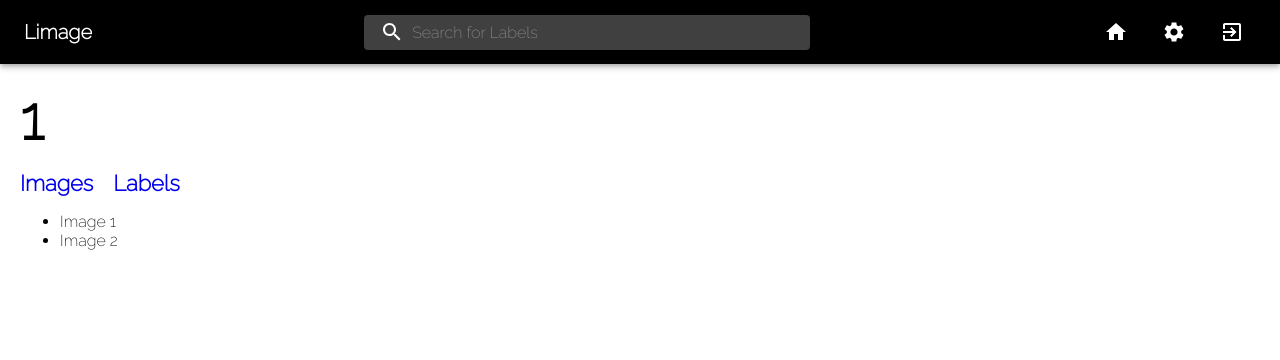
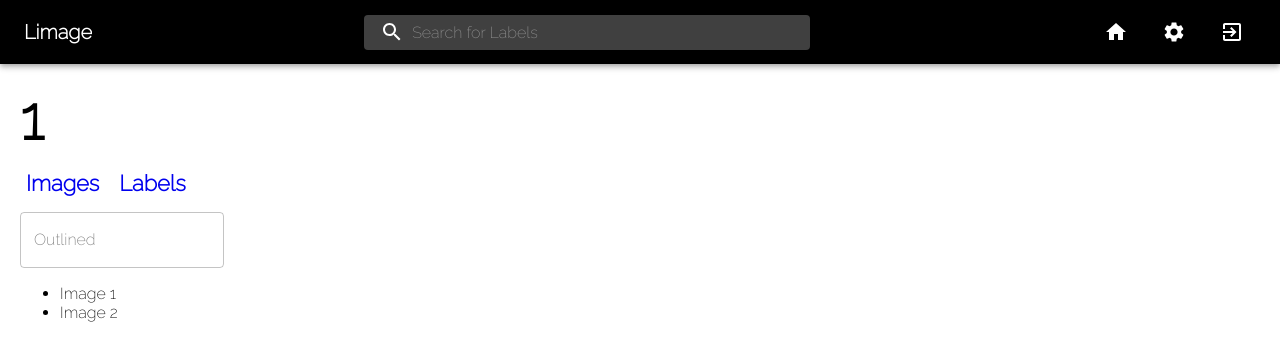
Before and after one commit to rishivijayv/limage-frontend, a React (Create React App) app: page /1 in a window 1280 px wide. Shown: the top 360 px of the page. Built offline with nearby package versions, Linux system fonts and the light colour scheme.

Commit message:
Added simple textfield for searching user's labels

```diff
--- a/src/User/User.js
+++ b/src/User/User.js
@@ -10,6 +10,7 @@ import Settings from './Settings/Settings';
 import UploadedImages from './UploadedImages/UploadedImages';
 import SavedImages from './SavedImages/SavedImages';
 import Navigation from '../Navigation/Navigation';
+import TextField from '@material-ui/core/TextField';
 import { makeStyles } from '@material-ui/core/styles';
 
 const useStyles = makeStyles((theme) => ({
@@ -25,6 +26,7 @@ const useStyles = makeStyles((theme) => ({
     profileOptions: {
         listStyleType: 'none',
         padding: '0',
+        marginLeft: '6px',
         '& a': {
             textDecoration: 'none',
             fontWeight: '900',
@@ -47,6 +49,7 @@ function User(){
             <Navigation />
                 <div className={classes.mainContainer}>
                     <div className={classes.username}>{username}</div>
+
                     <ul className={classes.profileOptions}>
                         <li>
                             <Link to={match.url}>Images</Link>
@@ -58,6 +61,8 @@ function User(){
                             <Link to={`${match.url}/settings`}> Settings </Link>
                         </li> */}
                     </ul>
+
+                    <TextField label="Outlined" variant="outlined" />
 
                     <Switch>
                         <Route exact path={match.path}>
```
